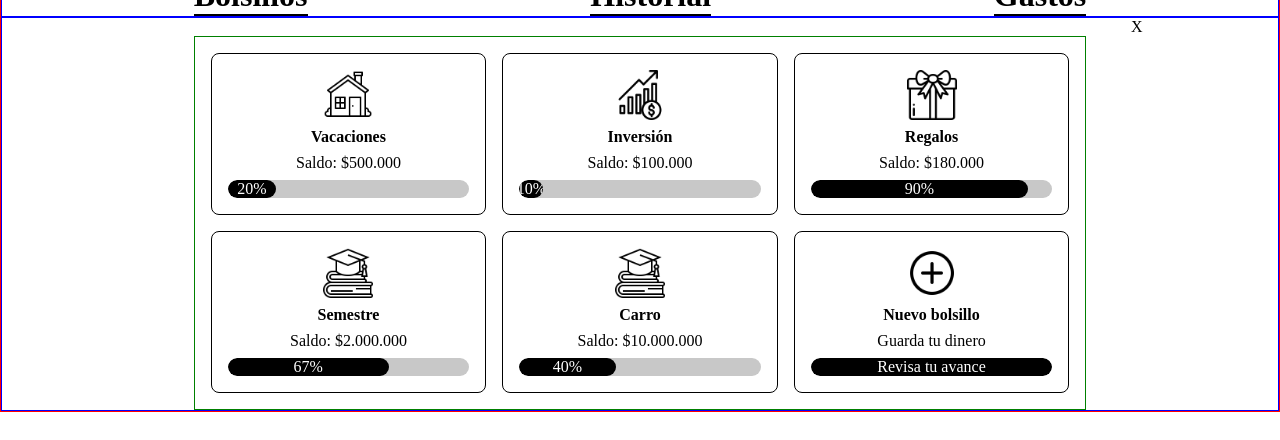
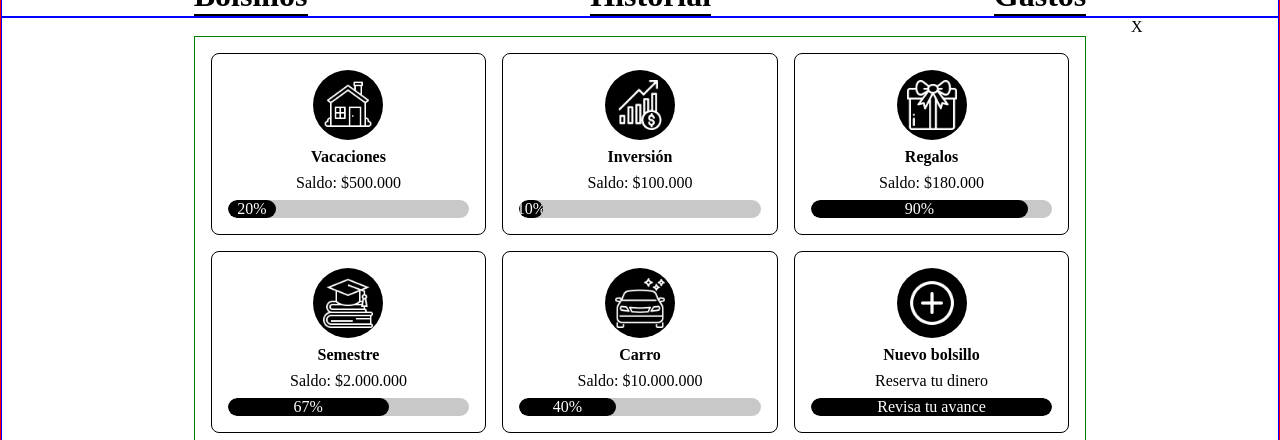
Before and after one commit to YugenDev/black_mesa-azure, a React (Vite) app: page / in a window 1280 px wide. Both pictures are taken after a click on the element "Bolsillos". Shown: the part 427-867 px from the top of the page. Before the commit the page ends 839 px from the top, so only its background shows below. Built offline with nearby package versions, Linux system fonts and the light colour scheme.

Commit message:
Pequeños cambios a bolsillos

```diff
--- a/src/view/components/consultarSaldoComponentes/BolsilloCard.css
+++ b/src/view/components/consultarSaldoComponentes/BolsilloCard.css
@@ -12,6 +12,16 @@
 }
 .bolsillo-logo{
     width: 50px;
+    position: relative;
+    filter: invert(1);
+}
+.marco-logo{
+    content: "";
+    padding: 10px;
+    border-radius: 50%;
+    display: flex;
+    justify-content: center;
+    background-color: black;
 }
 
 .porcentaje-contenedor{
@@ -31,11 +41,3 @@
     justify-content: center;
 
 }
-/* .bolsillo-logo::before{
-    content: "";
-    width: 80px;
-    height: 80px;
-    display: flex;
-    position: absolute;
-    background-color: green;
-} */
--- a/src/view/components/consultarSaldoComponentes/BolsilloCard.jsx
+++ b/src/view/components/consultarSaldoComponentes/BolsilloCard.jsx
@@ -7,9 +7,11 @@ function BolsilloCard({ nombre, meta, deposito, logo }) {
 
   return (
     <article className="card-container">
+    <div className="marco-logo">
       <img src={logo} alt={"bolsiloImg"} className="bolsillo-logo" />
+    </div>
       <h4 className="bolsillo-nombre">{nombre}</h4>
-      <p className="bolsillo-saldo">{!isNaN(deposito)?`Saldo: $${new Intl.NumberFormat('es-ES').format(deposito)}`:"Guarda tu dinero"}</p>
+      <p className="bolsillo-saldo">{!isNaN(deposito)?`Saldo: $${new Intl.NumberFormat('es-ES').format(deposito)}`:"Reserva tu dinero"}</p>
       <div className="porcentaje-contenedor">
         <span className="bolsillo-porcentaje" style={{width : nombre!="Nuevo bolsillo"?(deposito / meta)*100+"%":"100%"}}>
           {nombre!="Nuevo bolsillo"?`${Math.round((deposito / meta) * 100, 0)}%`:"Revisa tu avance"}
--- a/src/view/components/consultarSaldoComponentes/Bolsillos.jsx
+++ b/src/view/components/consultarSaldoComponentes/Bolsillos.jsx
@@ -50,7 +50,7 @@ var bolsillosPrueba2 =[
         nombre: "Carro",
         meta: 25000000,
         deposito: 10000000,
-        logo: educacionImg
+        logo: carroImg
     },
 ]
 
```
Also changed, not shown: src/view/components/consultarSaldoComponentes/imgsBolsillos/carro.png.
